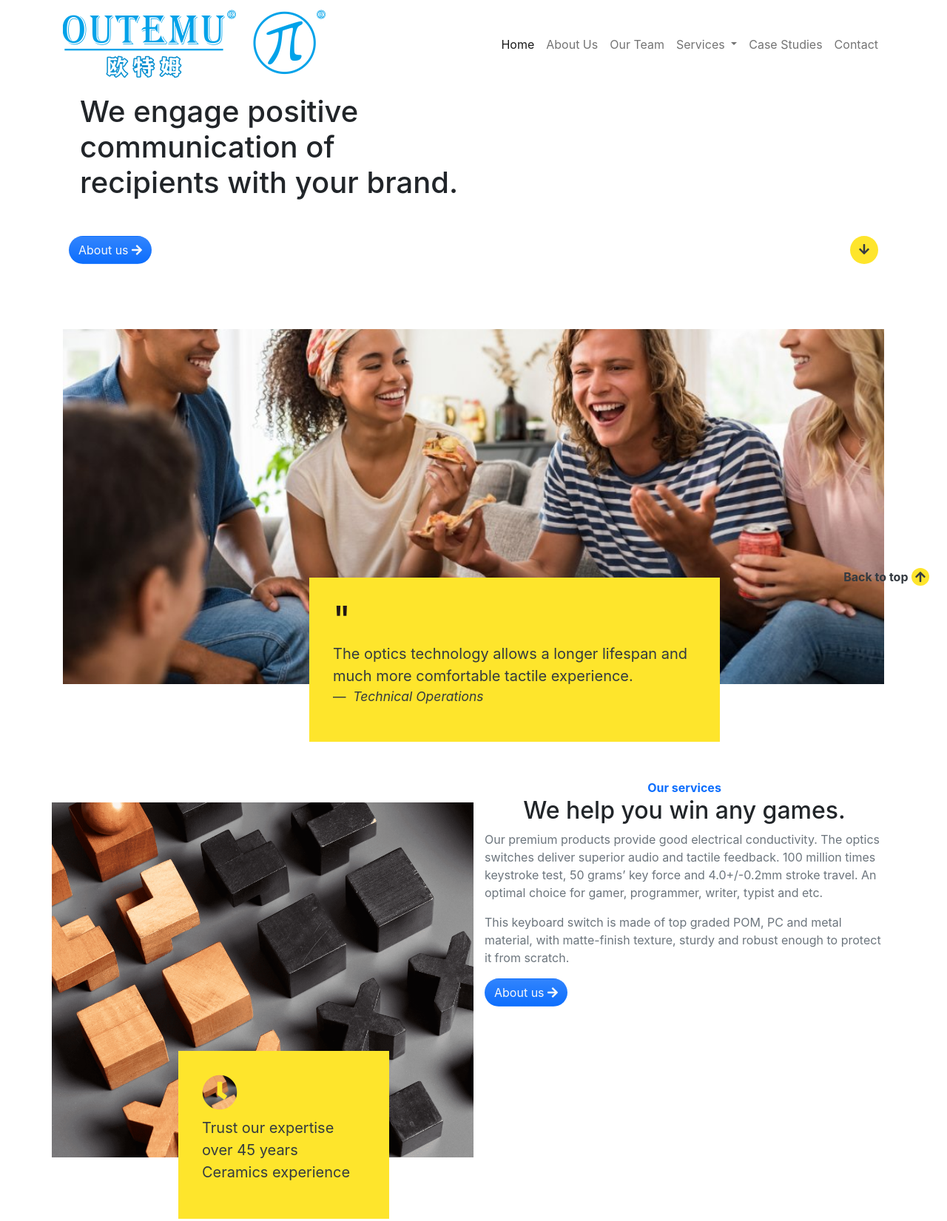
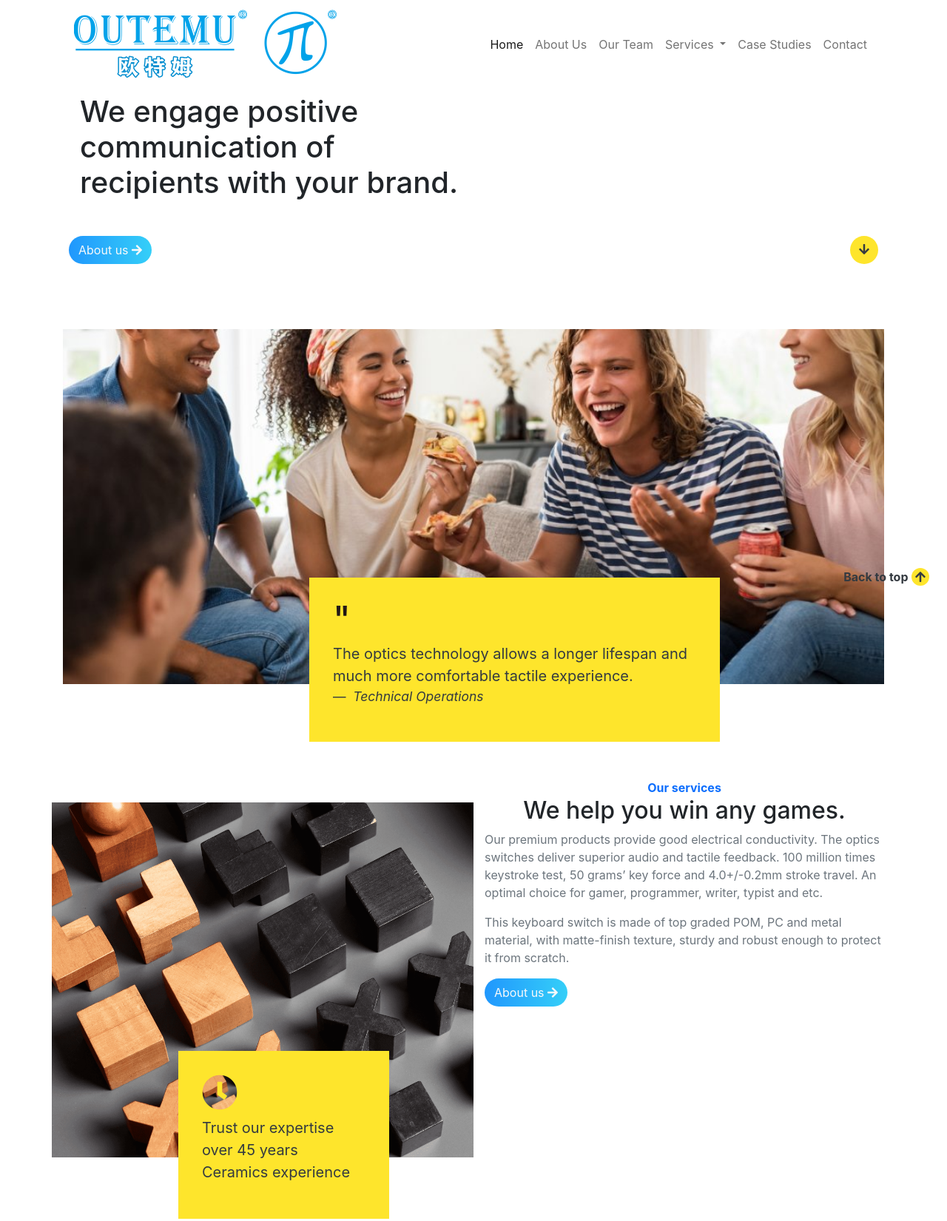
Before and after one commit to mcseptian/bootstrap-plate, a website: page index.html in a window 1280 px wide. Shown: the top 1651 px of the page at 74% size. Drawn offline with nearby package versions, Linux system fonts and the light colour scheme.

Commit message:
chore(build): change button color.

```diff
--- a/assets/scss/project/_background-color.scss
+++ b/assets/scss/project/_background-color.scss
@@ -19,7 +19,8 @@
 }
 
 .bgcolor--gradient-blue {
-  background-color: linear-gradient(270deg, #35cff8, #2097fd);
+  background-image: linear-gradient(270deg, #35cff8, #2097fd);
+  background-origin: border-box;
 }
 
 .header__bgcolor {
--- a/index.html
+++ b/index.html
@@ -29,10 +29,10 @@
     <script src="https://cdnjs.cloudflare.com/ajax/libs/modernizr/2.8.3/modernizr.js"></script>
   </head>
 
-  <body class="container">
+<body class="container">
 
-<!-- section 1 -->
-	<nav class="navbar navbar-expand-lg navbar-light bg-transparent">
+	<!-- section 1 -->
+		<nav class="container navbar navbar-expand-lg navbar-light bg-transparent">
   <a class="navbar-brand flex-lg-fill" href="#hero">
     <img src="assets/design/brand.png" class="img-fluid" alt="brand image" />
   </a>
@@ -93,14 +93,14 @@
   </div>
 </nav>
 
-<!-- section 2 -->
-	<main>
+	<!-- section 2 -->
+
   <section class="container d-flex flex-column p-2" id="services">
   <h1 class="col-sm-12 col-md-6 col-lg-6 mb-5">
     We engage positive communication of recipients with your brand.
   </h1>
   <div class="d-flex flex-row justify-content-between">
-    <button class="btn rounded-pill bg-gradient-primary">
+    <button class="btn rounded-pill bgcolor--gradient-blue">
       <span class="text-light">
         About us <i class="fa fa-arrow-right"></i>
       </span>
@@ -112,7 +112,7 @@
 </section>
 
 <section
-  class="hero"
+  class="hero container-fluid"
   id="#hero"
   style="background-image: url(assets/design/hero-image.jpg);"
 >
@@ -130,7 +130,7 @@
   </div>
 </section>
 
-  <article class="row" id="#about">
+  <section class="row" id="#about">
   <div class="col-sm-12 col-md-6 col-lg-6 mb-5 hero" style="background-image: url(assets/design/about-background.png);">
     <div class="card__wrapper">
       <h3 class="card__title" style="background-image: url(assets/design/about-background.png);"><i class="fa fa-clock"></i></h3>
@@ -148,11 +148,11 @@
     <p class="text-muted">
       This keyboard switch is made of top graded POM, PC and metal material, with matte-finish texture, sturdy and robust enough to protect it from scratch.
     </p>
-    <button class="btn rounded-pill bg-gradient-primary text-light">
+    <button class="btn rounded-pill bgcolor--gradient-blue text-light">
       About us <i class="fa fa-arrow-right"></i>
     </button>
   </div>
-</article>
+</section>
 
   <div  class="container d-flex flex-column p-2 my-5" id="case">
   <div class="text-primary font-weight-bold text-center">Our Clients</div>
@@ -186,10 +186,10 @@
   </div>
 </div>
 
-</main>
 
-<!-- section 3 -->
-	<footer class="mastfoot bg-white py-4 border-top">
+
+	<!-- section 3 -->
+		<footer class="container mastfoot bg-white py-4 border-top">
   <div class="inner container">
     <div class="row justify-content-between flex-md-row-reverse">
       <div class="row col-md-6 justify-content-md-end justify-content-center">
@@ -262,6 +262,8 @@
   </div>
 </footer>
 
+
+</body>
 	<!-- External JS -->
 	<script type="text/javascript" src="http://ajax.googleapis.com/ajax/libs/jquery/1/jquery.js"></script>
 	<script src="https://unpkg.com/@popperjs/core@2"></script>
@@ -271,5 +273,4 @@
 
 	<!-- Main JS -->
 	<script src="assets/js/app.min.js "></script>
-</body>
 </html>
```
Also changed, not shown: documentation.html (+0 -3 lines), assets/css/style.min.css, 10 other files.
